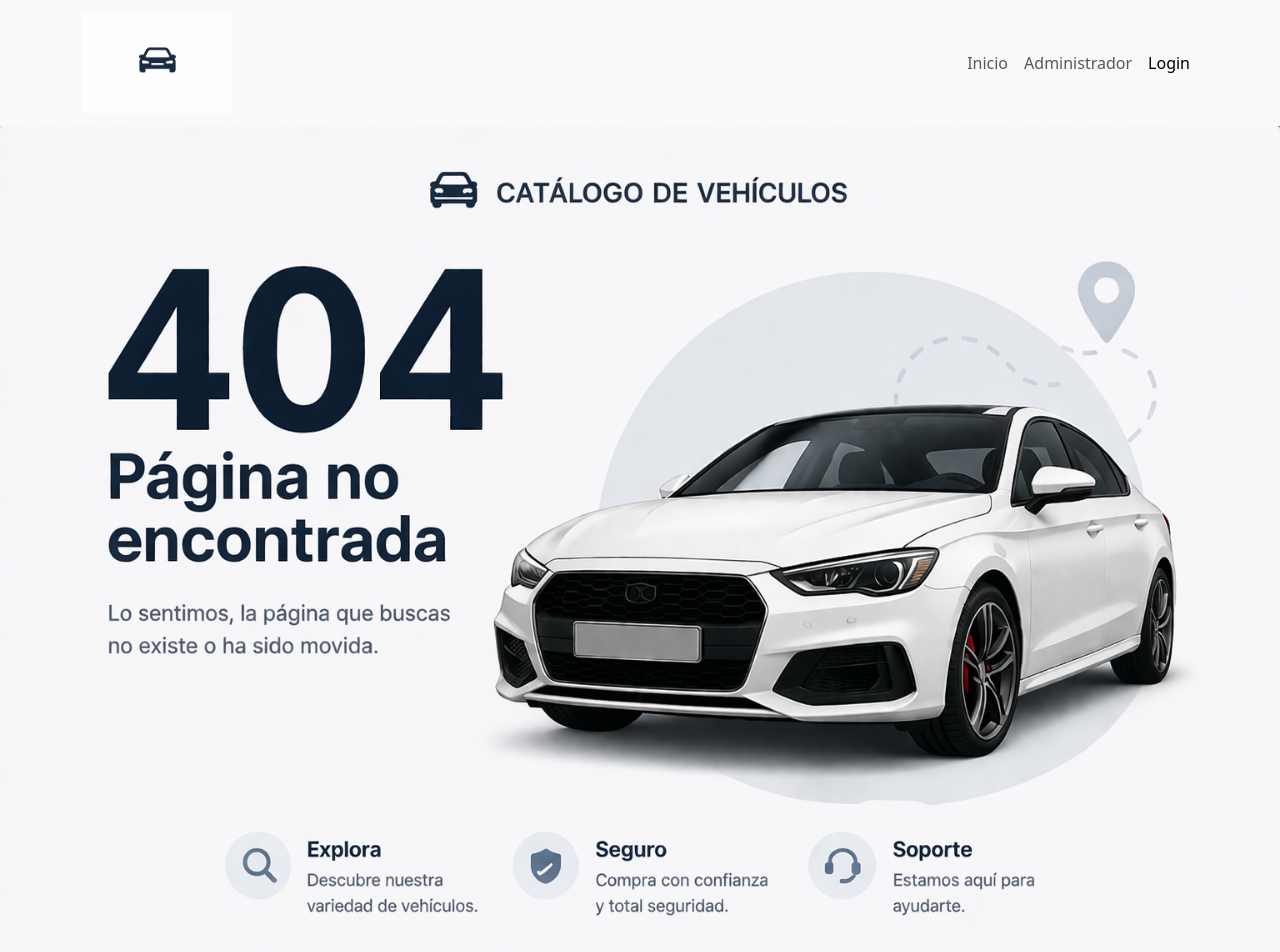
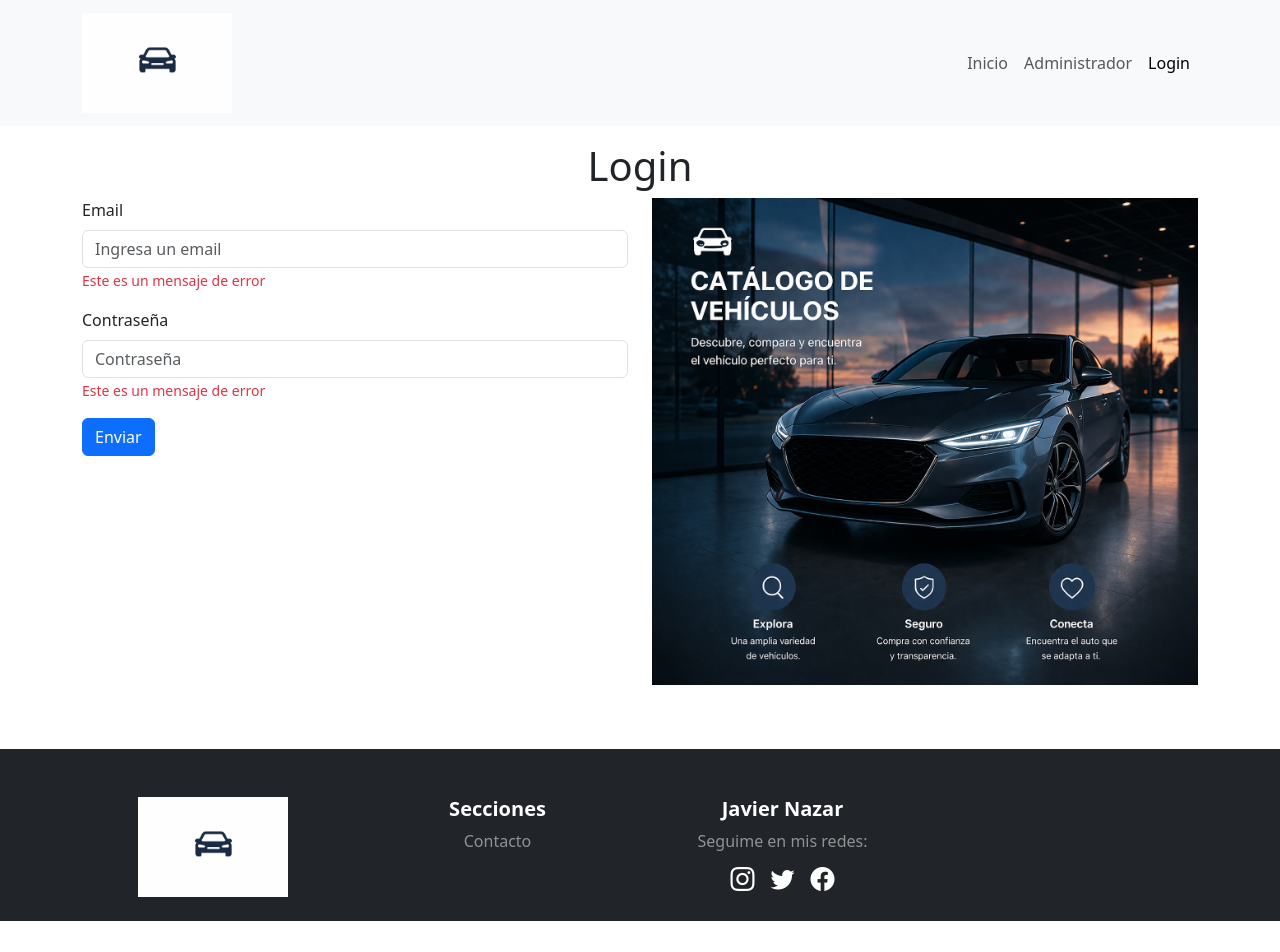
Before and after one commit to nachonazar/catalogoVehiculos, a React (Vite) app: page /login in a window 1280 px wide. Shown: the top 952 px of the page. After the commit the page ends 921 px from the top, so only its background shows below. Built offline with nearby package versions, Linux system fonts and the light colour scheme.

Commit message:
agregue el maquetado del componente Login

```diff
--- a/src/App.jsx
+++ b/src/App.jsx
@@ -9,6 +9,7 @@ import Administrador from "./components/pages/Administrador";
 import DetalleVehiculo from "./components/pages/DetalleVehiculo";
 import Formulario from "./components/pages/Formulario";
 import Error404 from "./components/pages/Error404";
+import Login from "./components/pages/Login";
 
 
 function App() {
@@ -19,6 +20,7 @@ function App() {
       <Routes>
         <Route path="/" element={<Inicio></Inicio>}></Route>
         <Route path="/detalle" element={<DetalleVehiculo></DetalleVehiculo>}></Route>
+        <Route path="/login" element={<Login></Login>}></Route>
          <Route path="/administrador" element={<Administrador></Administrador>}></Route>
          <Route path="/administrador/crear" element={<Formulario></Formulario>}></Route>
          <Route path="/administrador/editar" element={<Formulario></Formulario>}></Route>
--- a/src/components/pages/Error404.jsx
+++ b/src/components/pages/Error404.jsx
@@ -3,7 +3,7 @@ import error from "../../assets/error.png";
 
 const Error404 = () => {
   return (
-    <section className="mainSection text-center">
+    <section className="text-center">
       <img className="img-fluid" src={error} alt="error 404" />
       <div>
         <button className="btn btn-success">Volver al inicio</button>
--- /dev/null
+++ b/src/components/pages/Login.jsx
@@ -0,0 +1,39 @@
+import React from "react";
+import { Row, Col, Form, Button } from "react-bootstrap";
+import login from "../../assets/login.png";
+
+const Login = () => {
+  return (
+    <section className="container my-3">
+      <h1 className="text-center">Login</h1>
+      <Row xs={1} md={2}>
+        <Col>
+          <Form>
+            <Form.Group className="mb-3" controlId="email">
+              <Form.Label>Email</Form.Label>
+              <Form.Control type="email" placeholder="Ingresa un email" />
+              <Form.Text className="text-danger">
+                Este es un mensaje de error
+              </Form.Text>
+            </Form.Group>
+            <Form.Group className="mb-3" controlId="password">
+              <Form.Label>Contraseña</Form.Label>
+              <Form.Control type="password" placeholder="Contraseña" />
+              <Form.Text className="text-danger">
+                Este es un mensaje de error
+              </Form.Text>
+            </Form.Group>
+            <Button variant="primary" type="submit">
+              Enviar
+            </Button>
+          </Form>
+        </Col>
+        <Col>
+          <img src={login} alt="autos" className="img-fluid" />
+        </Col>
+      </Row>
+    </section>
+  );
+};
+
+export default Login;
--- a/src/components/shared/Footer.jsx
+++ b/src/components/shared/Footer.jsx
@@ -1,6 +1,7 @@
 import React from 'react';
 import { Container, Row, Col, Nav } from 'react-bootstrap';
 import { NavLink, Link } from 'react-router-dom';
+import logo from "../../assets/logo.png";
 
 const Footer = () => {
   return (
@@ -10,8 +11,10 @@ const Footer = () => {
           <Col xs={12} md={6} lg={3} className="d-flex align-items-center justify-content-center">
             <NavLink to="/">
               <img
-                alt="Logo Restaurante"
+              src={logo}
+                alt="Logo Catalogo de Vehiculos"
                 className="img-fluid"
+                width={150}
               />
             </NavLink>
           </Col>
--- a/src/components/shared/Menu.jsx
+++ b/src/components/shared/Menu.jsx
@@ -8,7 +8,7 @@ const Menu = () => {
     <Navbar expand="lg" className="bg-body-tertiary">
       <Container>
         <Navbar.Brand as={Link} to="/">
-          <img src={logo} alt="logo Catalogo de Vehiculos" className="img-fluid" width={150} />
+          <img src={logo} alt="Logo Catalogo de Vehiculos" className="img-fluid" width={150} />
         </Navbar.Brand>
         <Navbar.Toggle aria-controls="basic-navbar-nav" />
         <Navbar.Collapse id="basic-navbar-nav">
```
Also changed, not shown: src/assets/login.png (added).
